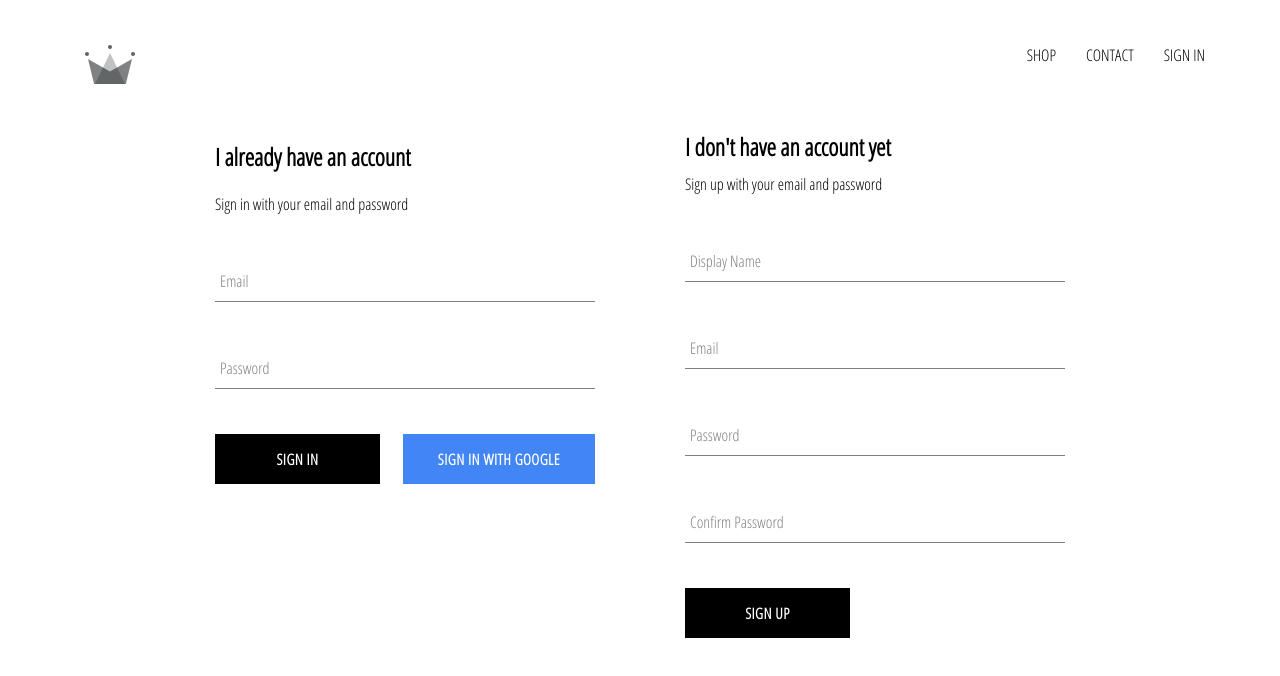
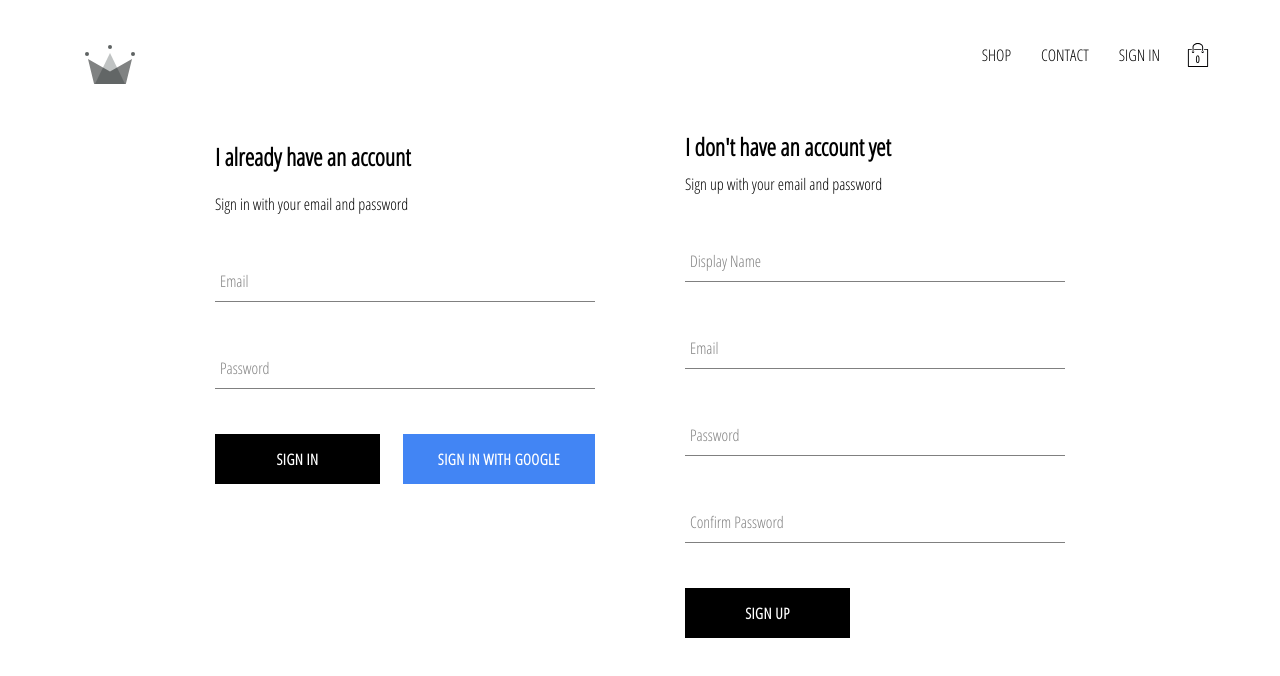
Before and after one commit to benjaminpeto/ecommerce-clothing-store, a React (Create React App) app: page /signin in a window 1280 px wide. Shown: the top 676 px of the page. Built offline with nearby package versions, Linux system fonts and the light colour scheme; no server answers.

Commit message:
added cartIcon and cartDropdown components to the app, and implemented cart reducer

```diff
--- /dev/null
+++ b/src/components/cart-dropdown/cart-dropdown.component.jsx
@@ -0,0 +1,14 @@
+import React from "react";
+
+import CustomButton from "../custom-button/custom-button.component";
+
+import './cart-dropdown.styles.scss';
+
+const Cart = () => (
+    <div className='cart-dropdown'>
+        <div className='cart-items' />
+        <CustomButton>GO TO CHECKOUT</CustomButton>
+    </div>
+);
+
+export default Cart;
--- /dev/null
+++ b/src/components/cart-dropdown/cart-dropdown.styles.scss
@@ -0,0 +1,24 @@
+.cart-dropdown {
+	position: absolute;
+	width: 240px;
+	height: 340px;
+	display: flex;
+	flex-direction: column;
+	padding: 20px;
+	border: 1px solid black;
+	background-color: white;
+	top: 90px;
+	right: 40px;
+	z-index: 5;
+
+	.cart-items {
+		height: 240px;
+		display: flex;
+		flex-direction: column;
+		overflow: scroll;
+	}
+
+	button {
+		margin-top: auto;
+	}
+}
--- /dev/null
+++ b/src/components/cart-icon/cart-icon.component.jsx
@@ -0,0 +1,24 @@
+import React from "react";
+import { connect } from "react-redux";
+
+import { toggleCartHidden } from "../../redux/cart/cart.actions";
+
+import { ReactComponent as ShoppingIcon } from '../../assets/shopping-bag.svg';
+
+import './cart-icon.styles.scss';
+
+const CartIcon = ({ toggleCartHidden }) => (
+    <div className='cart-icon' onClick={toggleCartHidden}>
+        <ShoppingIcon className='shopping-icon' />
+        <span className='item-count'>0</span>
+    </div>
+)
+
+const mapDispatchedToProps = dispatch => ({
+    toggleCartHidden: () => dispatch(toggleCartHidden())
+});
+
+export default connect(
+    null,
+    mapDispatchedToProps
+)(CartIcon);
--- /dev/null
+++ b/src/components/cart-icon/cart-icon.styles.scss
@@ -0,0 +1,21 @@
+.cart-icon {
+  width: 45px;
+  height: 45px;
+  position: relative;
+  display: flex;
+  align-items: center;
+  justify-content: center;
+  cursor: pointer;
+
+  .shopping-icon {
+    width: 24px;
+    height: 24px;
+  }
+
+  .item-count {
+    position: absolute;
+    font-size: 10px;
+    font-weight: bold;
+    bottom: 12px;
+  }
+}
--- a/src/components/header/header.component.jsx
+++ b/src/components/header/header.component.jsx
@@ -2,10 +2,12 @@
 import { Link } from 'react-router-dom';
 import { connect } from "react-redux";
 import { auth } from '../../firebase/firebase.utils';
+import CartIcon from "../cart-icon/cart-icon.component";
+import CartDropdown from '../cart-dropdown/cart-dropdown.component';
 import { ReactComponent as Logo } from '../../assets/crown.svg';
 import './header.styles.scss';
 
-const Header = ({ currentUser }) => (
+const Header = ({ currentUser, hidden }) => (
     <div className='header'>
         <Link to='/' className='logo-container'>
             <Logo className='logo' />
@@ -17,18 +19,24 @@
             <Link className='option' to='/contact'>
                 CONTACT
             </Link>
-            {
-                currentUser ?
+                {
+                currentUser ? (
                 <div className='option' onClick={() => auth.signOut()}>SIGN OUT</div>
-                :
+                ) : (
                 <Link className='option' to='/signin'>SIGN IN</Link>
-            }
+                )}
+            <CartIcon />
         </div>
+        {hidden ? null : <CartDropdown />}
     </div>
 );
 
-const mapStateToProps = state => ({
-    currentUser: state.user.currentUser
+const mapStateToProps = ({
+    user: { currentUser },
+    cart: { hidden }
+    }) => ({
+    currentUser,
+    hidden
 });
 
 export default connect(mapStateToProps)(Header);
--- /dev/null
+++ b/src/redux/cart/cart.actions.js
@@ -0,0 +1,5 @@
+import CartActionTypes from "./cart.types";
+
+export const toggleCartHidden = () => ({
+    type: CartActionTypes.TOGGLE_CART_HIDDEN
+});
--- /dev/null
+++ b/src/redux/cart/cart.reducer.js
@@ -0,0 +1,19 @@
+import CartActionTypes from './cart.types';
+
+const INITIAL_STATE = {
+    hidden: true
+};
+
+const cartReducer = (state = INITIAL_STATE, action) => {
+    switch (action.type) {
+        case CartActionTypes.TOGGLE_CART_HIDDEN:
+            return {
+                ...state,
+                hidden: !state.hidden
+            }
+        default:
+            return state;
+    }
+}
+
+export default cartReducer;
--- /dev/null
+++ b/src/redux/cart/cart.types.js
@@ -0,0 +1,5 @@
+const CartActionTypes = {
+    TOGGLE_CART_HIDDEN: 'TOGGLE_CART_HIDDEN'
+};
+
+export default CartActionTypes;
--- a/src/redux/root-reducer.js
+++ b/src/redux/root-reducer.js
@@ -1,7 +1,9 @@
 import { combineReducers } from "redux";
 
 import userReducer from "./user/user.reducer";
+import cartReducer from "./cart/cart.reducer";
 
 export default combineReducers({
-    user: userReducer
+    user: userReducer,
+    cart: cartReducer
 });
```
Also changed, not shown: src/assets/shopping-bag.svg (added).
